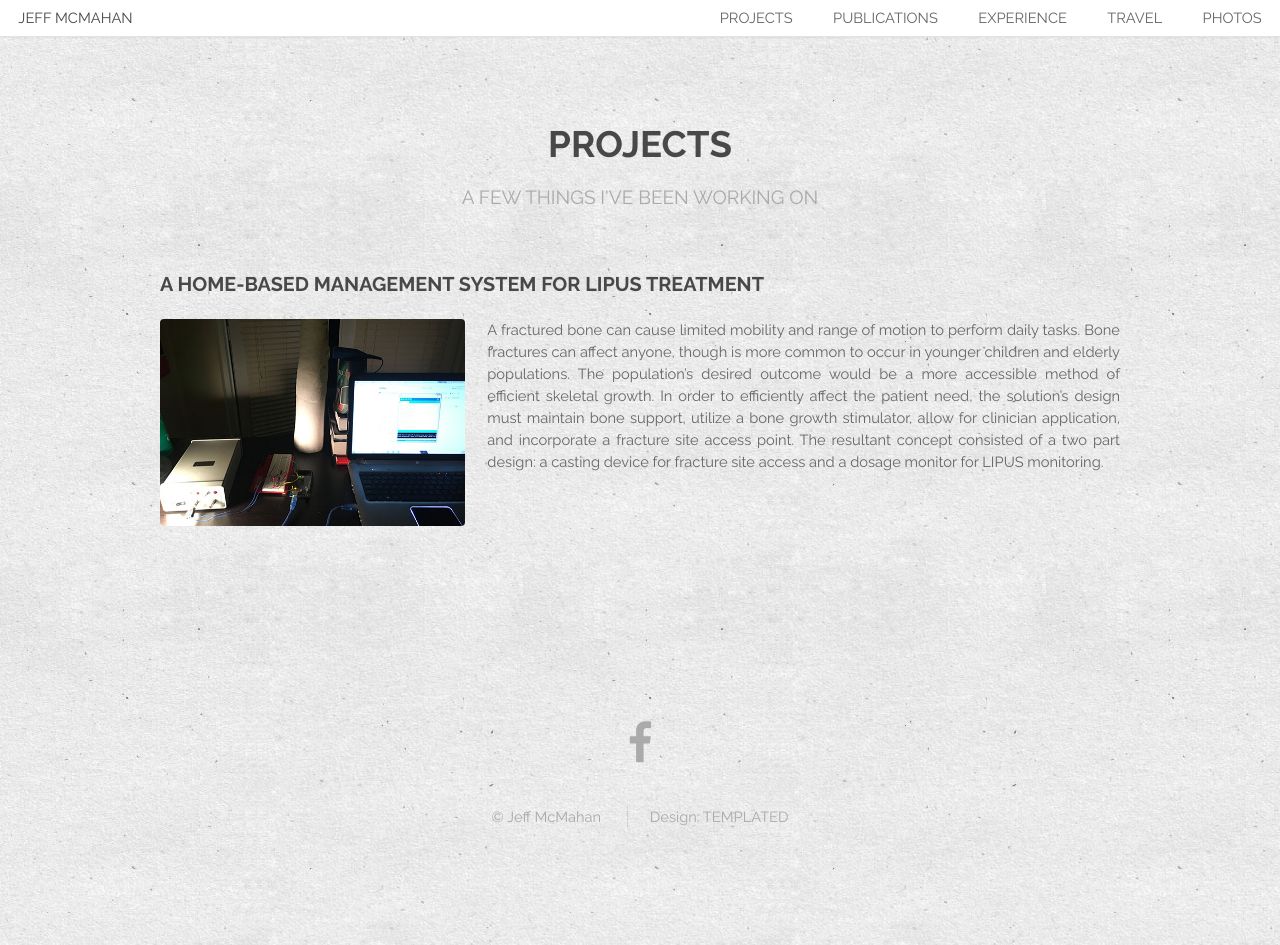
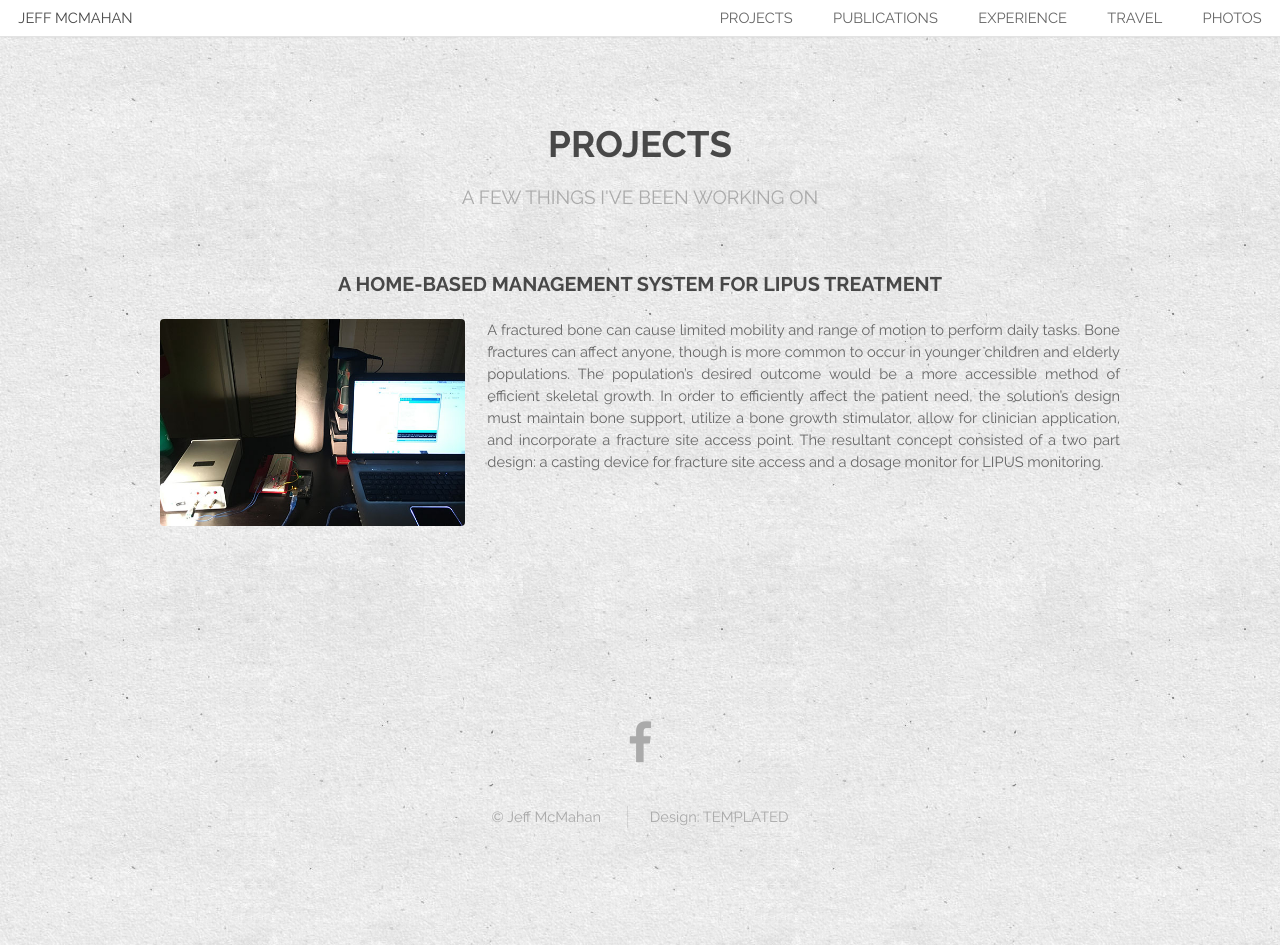
Before and after one commit to jbmcmahan/jbmcmahan.github.io, a Jekyll site: the page built from projects/index.html, in a window 1280 px wide and 945 px high. Built offline with Jekyll 4.4.1, drawn with Linux system fonts in a browser that asks for light colours; a script that is not in the unit is left out.

Commit message:
Update index.html

```diff
--- a/projects/index.html
+++ b/projects/index.html
@@ -8,7 +8,7 @@ title: Projects
 			<h2>Projects</h2>
 			<p>A few things I've been working on</p>
 		</header>
-		<h3><a href="/projects/lipus">A Home-Based Management System for LIPUS Treatment</a></h3>
+		<h3 class="align-center"><a href="/projects/lipus">A Home-Based Management System for LIPUS Treatment</a></h3>
 		<div class="row">
 			<div class="4u 12u$(small)">
 				<a href="/projects/lipus" class="image fit"><img src="/images/complete_setup.jpg" alt="" /></a>
```
